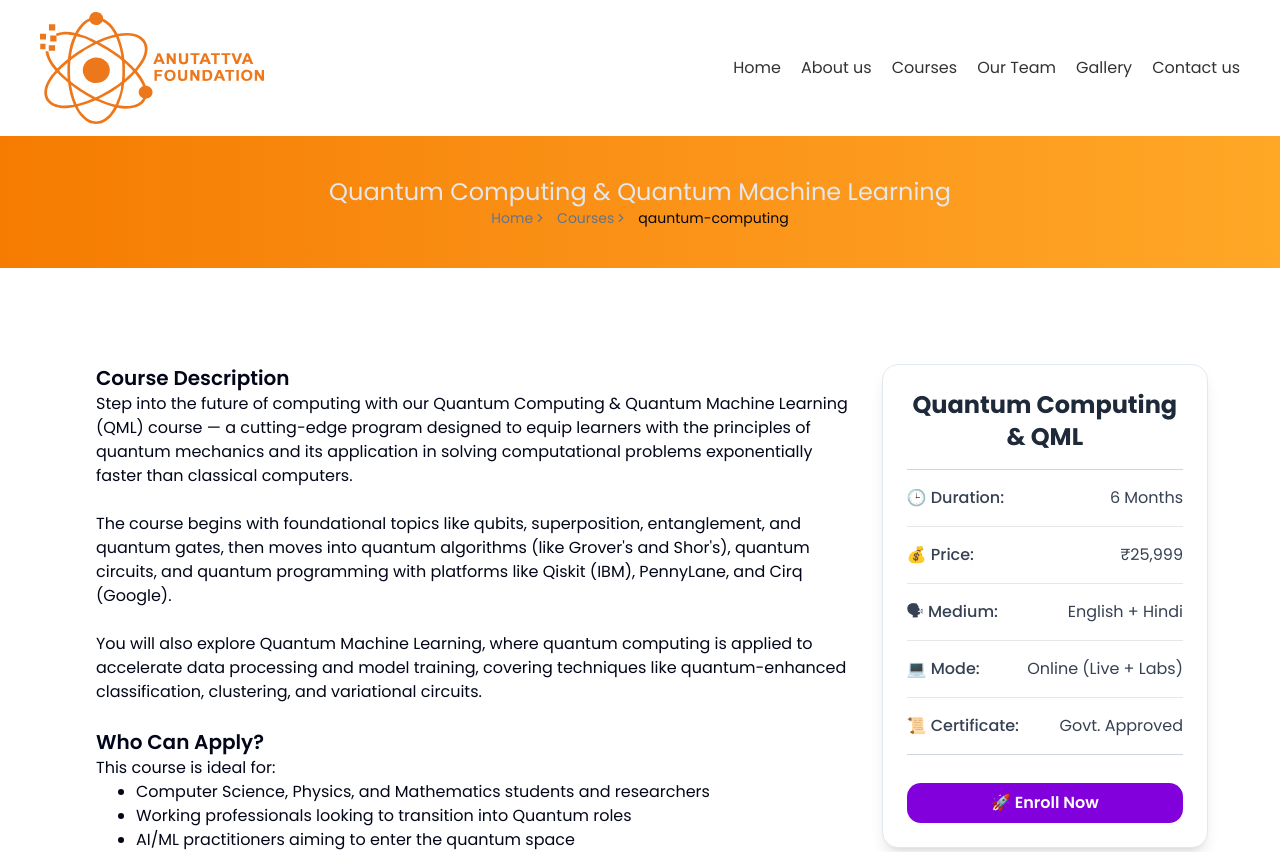
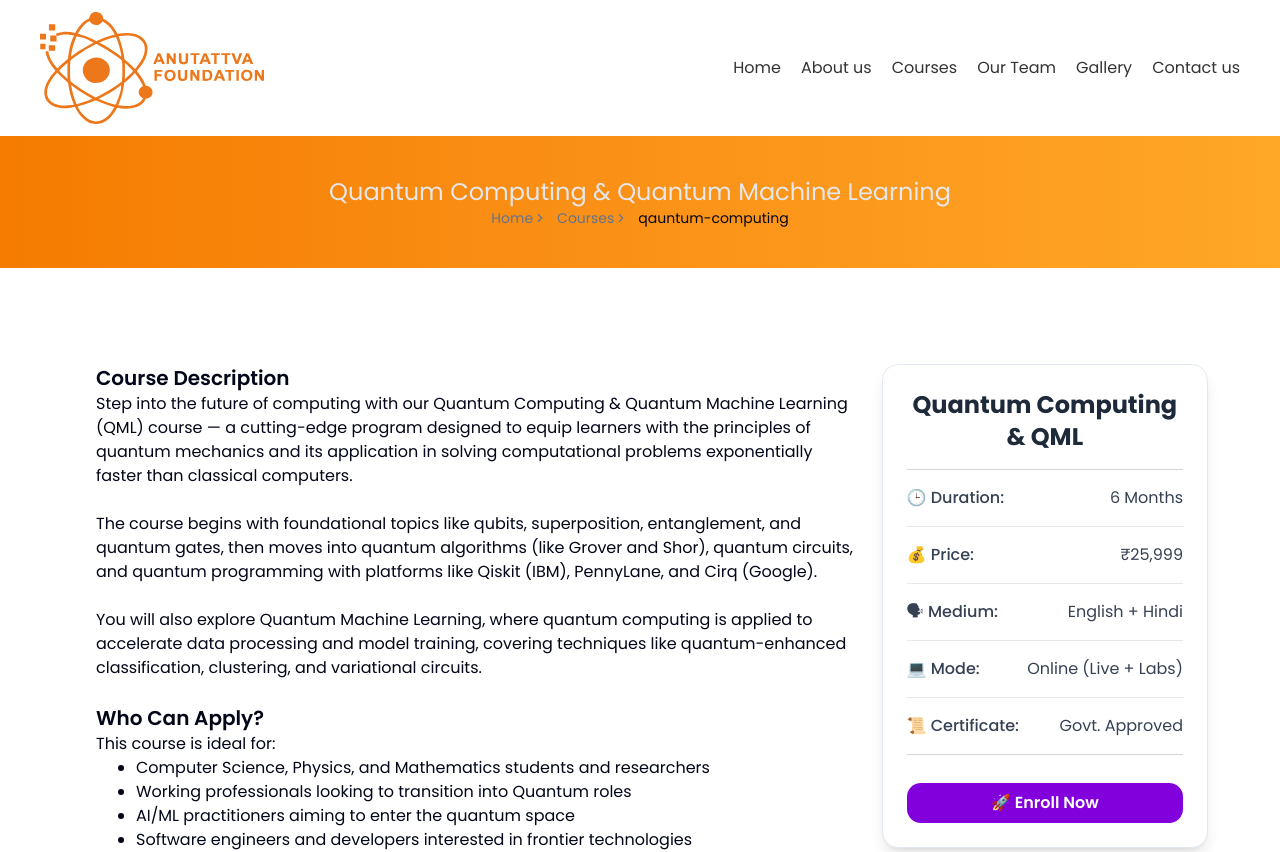
Before and after one commit to BinaryCubit/anutattva, a Next.js app: page /courses/quantum-computing in a window 1280 px wide. Shown: the top 852 px of the page. Built offline with nearby package versions, Linux system fonts and the light colour scheme.

Commit message:
Update index.tsx

```diff
--- a/components/Courses/QuantumComputing/index.tsx
+++ b/components/Courses/QuantumComputing/index.tsx
@@ -17,7 +17,7 @@ const QuantumComputingCourseDetails = () => {
                         </p>
                         <br />
                         <p>
-                            The course begins with foundational topics like qubits, superposition, entanglement, and quantum gates, then moves into quantum algorithms (like Grover's and Shor's), quantum circuits, and quantum programming with platforms like Qiskit (IBM), PennyLane, and Cirq (Google).
+                            The course begins with foundational topics like qubits, superposition, entanglement, and quantum gates, then moves into quantum algorithms (like Grover and Shor), quantum circuits, and quantum programming with platforms like Qiskit (IBM), PennyLane, and Cirq (Google).
                         </p>
                         <br />
                         <p>
```
